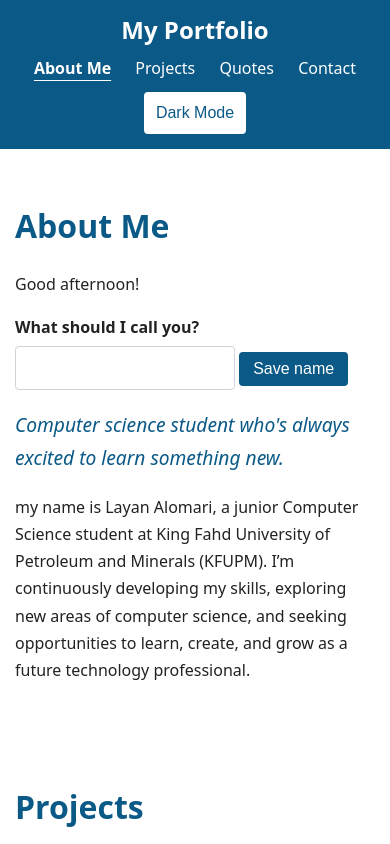
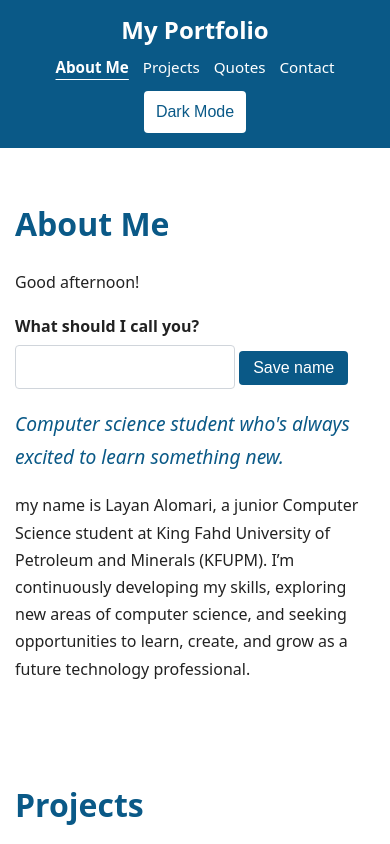
Before and after one commit to LayanAlomari/202351790-LayanAlomari-assignment4, a plain HTML site: page index.html in a window 390 px wide. Shown: the top 844 px of the page. Drawn offline with Linux system fonts and the light colour scheme; no server answers.

Commit message:
Center and compact mobile navigation, Assisted-by: Claude (Sonnet 5.5)

```diff
--- a/css/styles.css
+++ b/css/styles.css
@@ -359,8 +359,16 @@ body.dark-mode #form-success {
     gap: 10px;
   }
 
+  nav {
+    display: flex;
+    flex-wrap: wrap;
+    justify-content: center;
+    gap: 4px 0;
+  }
+
   nav a {
-    margin: 0 10px;
+    margin: 0 7px;
+    font-size: 0.95rem;
   }
 
   .projects-container {
```
